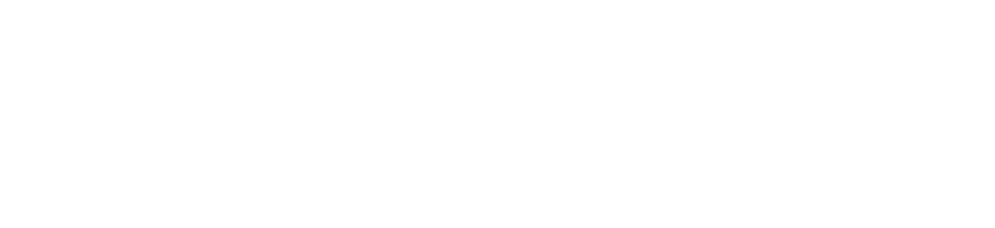
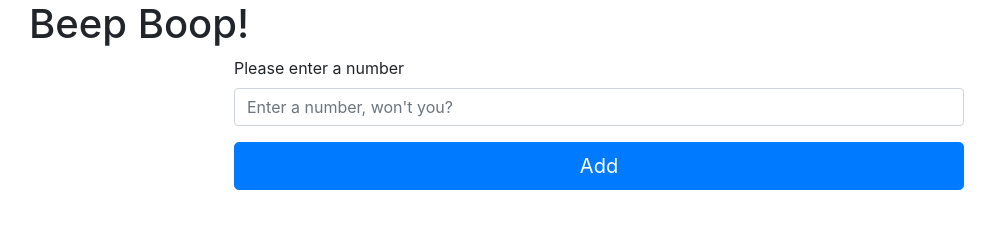
Before and after one commit to alexskreen/Arrays-and-Looping-Independent-Project, a plain HTML site: page index.html in a window 1280 px wide. Shown: the whole page, without its empty margins (41-1036 px from the left). Drawn offline with Linux system fonts and the light colour scheme.

Commit message:
add basic form and submit button in index.html

```diff
--- a/index.html
+++ b/index.html
@@ -5,9 +5,24 @@
     <link rel="stylesheet" href="css/styles.css">
     <script src="js/jquery-3.4.1.js"></script>
     <script src="js/scripts.js" ></script>
-    <title></title>
+    <title>Beep Boop!</title>
   </head>
   <body>
-
+    <div class="container">
+      <div class="row">
+        <h1>Beep Boop!</h1>
+      </div>
+      <div class="row">
+        <div class="col-8 offset-2">
+          <form id="beepBoopForm">
+            <div class="form-group">
+              <label for="formGroupUserInput">Please enter a number</label>
+                        <input type="number" class="item form-control" id="userInput" placeholder="Enter a number, won't you?">
+            </div>
+            <button class="btn btn-primary btn-lg btn-block" type="submit" id="submitButton">Add</button>
+          </form>
+        </div>
+      </div>
+    </div>
   </body>
 </html>
```
